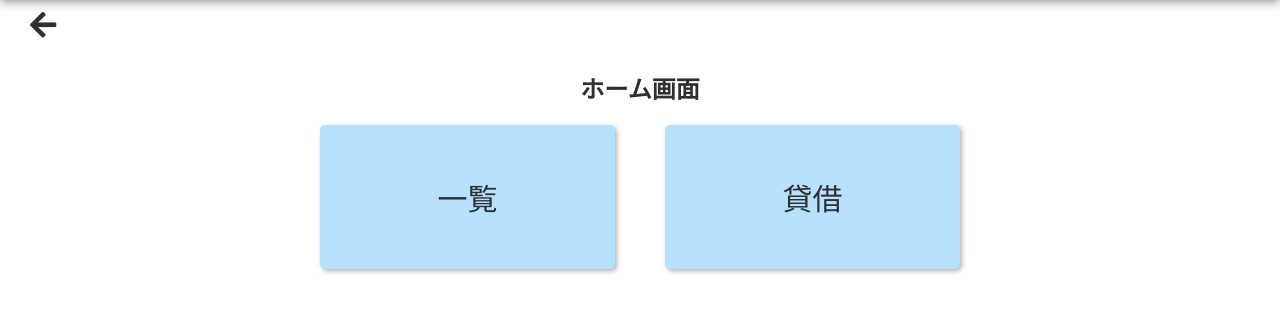
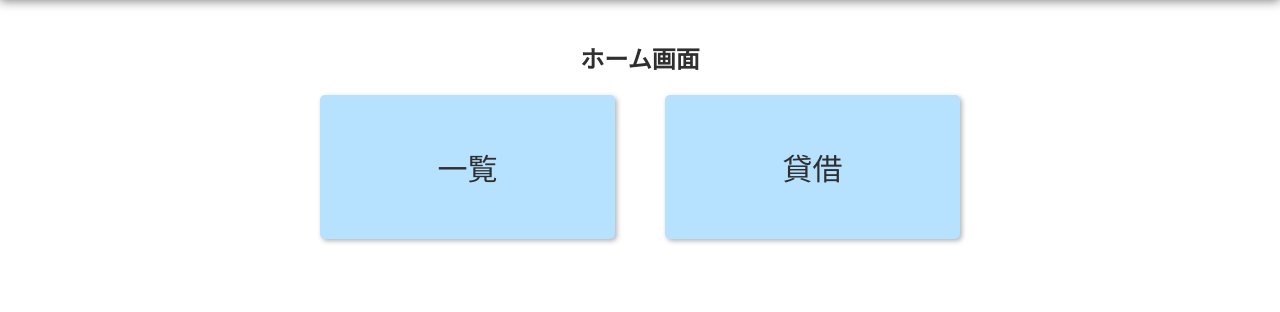
Before and after one commit to tora87/Hackathon_Jyobi_BMS, a Flask app: page /login-top/top_page in a window 1280 px wide. Shown: the part 80-392 px from the top of the page. Run offline with Flask 2, Linux system fonts and the light colour scheme; the visitor is signed in with stand-in values (Sample User, id 1).

Commit message:
[Update] ログイン画面で表示されるヘッターのリンクを削除し、ログイン後に遷移可能になるよう変更しました。 homeページで「戻る」ボタンが表示されないよう変更しました。

```diff
--- /dev/null
+++ b/static/css/disable_back_button.css
@@ -0,0 +1,5 @@
+@charset "utf-8";
+
+#back_button {
+    display: none;
+}
--- a/templates/home.html
+++ b/templates/home.html
@@ -1,4 +1,8 @@
 {% extends 'template.html' %}
+
+{% block css %}
+<link rel="stylesheet" href="{{ url_for('static', filename='css/disable_back_button.css') }}">
+{% endblock %}
 
 {% block content %}
   <h2 class="page-title">ホーム画面</h2>
--- a/templates/template.html
+++ b/templates/template.html
@@ -13,9 +13,10 @@
   <header class="header">
     <div class="header-wrapper">
       <div class="header-wrapper-left">
+      {% if session.get('user_id') == none %}
+        <h1 class="logo"><a>Jyobi-BMS</a></h1>
+      {% else %}
         <h1 class="logo"><a href="{{url_for('login_top.top_page')}}">Jyobi-BMS</a></h1>
-      {% if session.get('user_id') == none %}
-      {% else %}
         <nav class="header-nav">
           <ul>
             <li class="header-nav-item"><a href="{{url_for('booklist_view.booklist_view')}}">一覧</a></li>
@@ -46,7 +47,7 @@
   <div class="header-bottom">
       {% if session.get('user_id') == none %}
       {% else %}
-        <div class="back-btn back" onclick="history.back()"><i class="fas fa-arrow-left"></i></div>
+          <div id="back_button" class="back-btn back" onclick="history.back()"><i class="fas fa-arrow-left"></i></div>
       {% endif %}
   </div>
   {% block content %}
```
